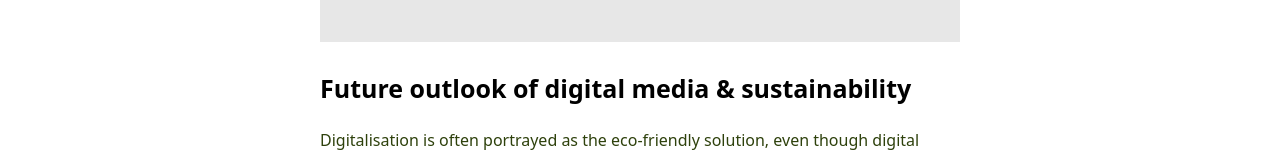
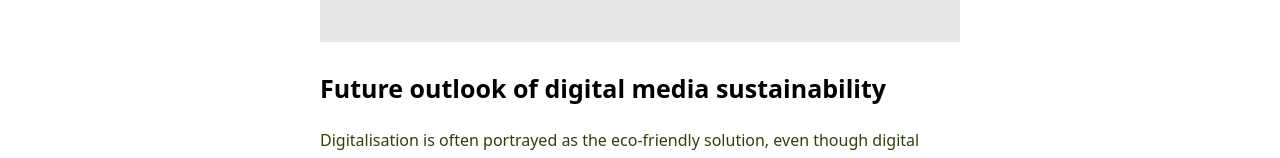
Before and after one commit to pekkapulli/redime, a React (Vite) app: page / in a window 1280 px wide. Shown: the part 708-866 px from the top of the page. Built offline with nearby package versions, Linux system fonts and the light colour scheme.

Commit message:
Remove and

```diff
--- a/src/routes/Article.tsx
+++ b/src/routes/Article.tsx
@@ -56,7 +56,7 @@ const Article = () => {
             </P>
           </FactBox>
           <SectionTitle>
-            Future outlook of digital media & sustainability
+            Future outlook of digital media sustainability
           </SectionTitle>
           <P>
             Digitalisation is often portrayed as the eco-friendly solution, even
```
